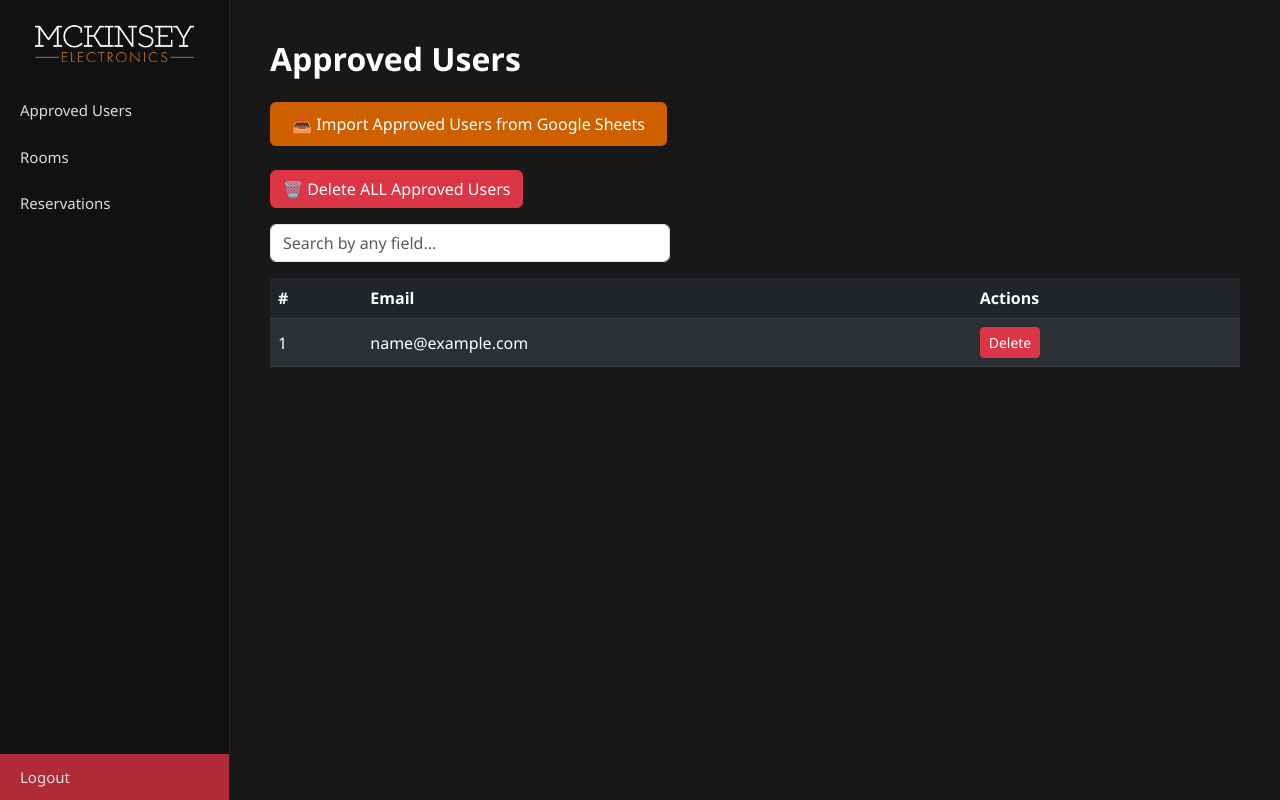
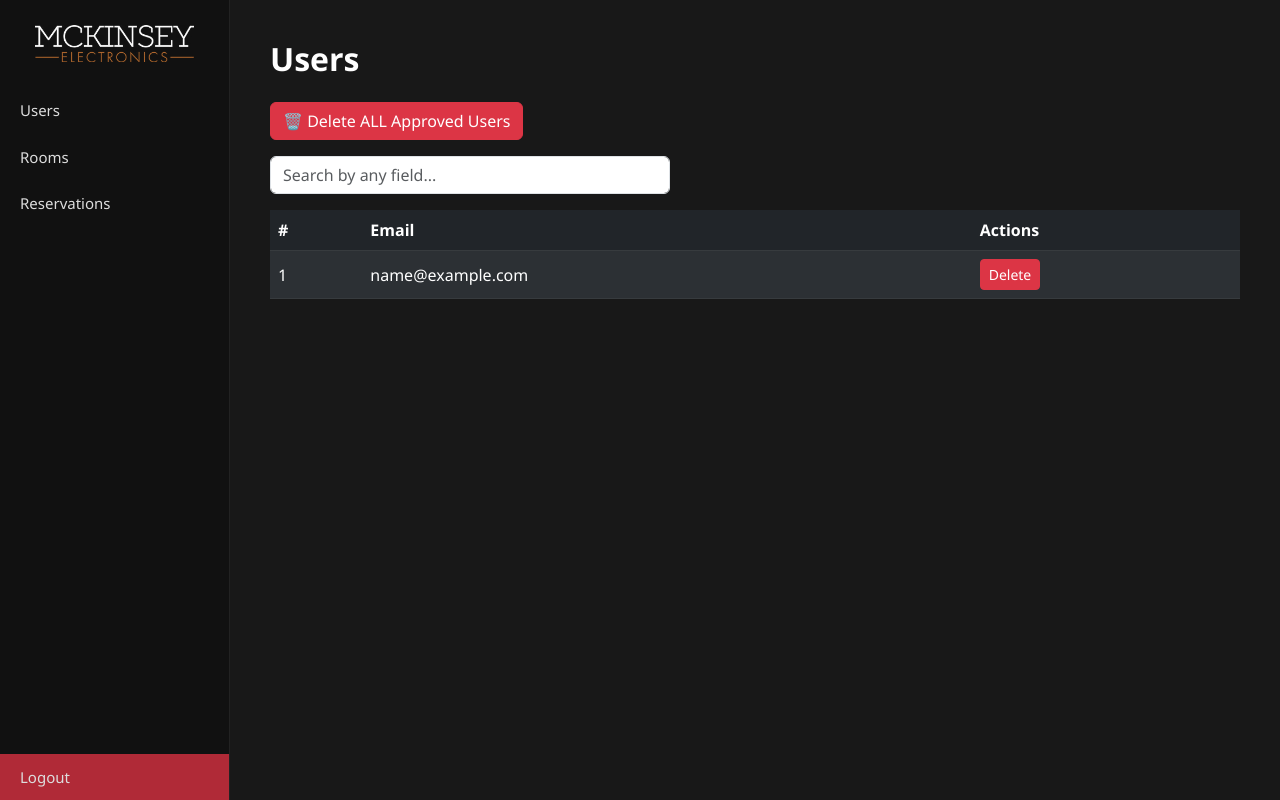
Before and after one commit to lyne2003/electronica-reservation-2026, a Flask app: template templates/admin_approved_users.html in a window 1280 px wide. Run offline with Flask 3, Linux system fonts and the light colour scheme; the template is opened without the code that fills it: most values are stand-ins (such as "Sample title", 1, 10 or a date in 2020).

Commit message:
Rename Approved Users to Users, remove import button

```diff
--- a/templates/admin_approved_users.html
+++ b/templates/admin_approved_users.html
@@ -1,6 +1,6 @@
 {% extends "admin_dashboard.html" %}
 {% block content %}
-<h2 class="mb-4">Approved Users</h2>
+<h2 class="mb-4">Users</h2>
 
 <!-- ✅ Flash Messages -->
 {% with messages = get_flashed_messages(with_categories=true) %}
@@ -10,12 +10,6 @@
     {% endfor %}
   {% endif %}
 {% endwith %}
-
-<!-- ✅ Import Button e-->
-<form method="POST" class="mb-4">
-  <input type="hidden" name="action" value="import">
-  <button class="btn btn-brand text-white">📥 Import Approved Users from Google Sheets</button>
-</form>
 
 <form action="{{ url_for('clear_approved_users') }}" method="POST"
       onsubmit="return confirm('Are you sure you want to delete ALL approved users? This action cannot be undone.');">
--- a/templates/admin_dashboard.html
+++ b/templates/admin_dashboard.html
@@ -187,7 +187,7 @@
 
     <img src="{{ url_for('static', filename='logo.png') }}" alt="Logo" class="logo">
 
-    <a href="{{ url_for('admin_approved_users') }}" class="{% if request.endpoint == 'admin_approved_users' %}active{% endif %}">Approved Users</a>
+    <a href="{{ url_for('admin_approved_users') }}" class="{% if request.endpoint == 'admin_approved_users' %}active{% endif %}">Users</a>
     <a href="{{ url_for('admin_rooms') }}" class="{% if request.endpoint == 'admin_rooms' %}active{% endif %}">Rooms</a>
     <a href="{{ url_for('admin_reservations') }}" class="{% if request.endpoint == 'admin_reservations' %}active{% endif %}">Reservations</a>
     <a href="{{ url_for('logout') }}" class="logout text-decoration-none">Logout</a>
```
